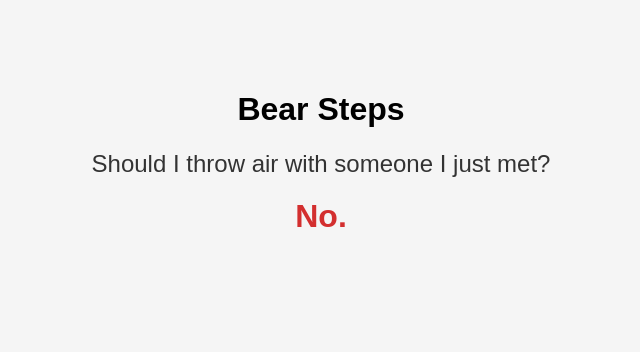
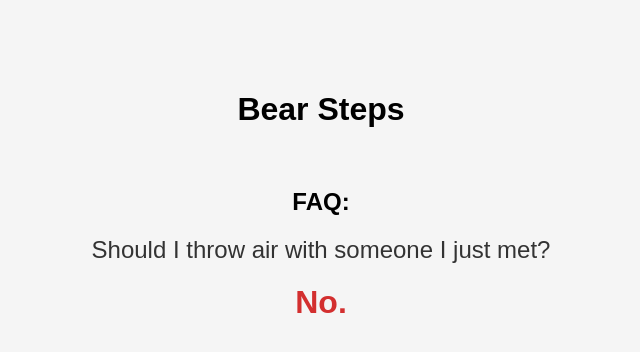
Before and after one commit to johnschoeman/bear-steps, a plain HTML site: page index.html in a window 1280 px wide. Shown: the whole page, without its empty margins (319-959 px from the left). Drawn offline with Linux system fonts and the light colour scheme.

Commit message:
Add FAQ header

```diff
--- a/index.html
+++ b/index.html
@@ -1,5 +1,6 @@
 <!DOCTYPE html>
 <html lang="en">
+
 <head>
   <meta charset="UTF-8">
   <meta name="viewport" content="width=device-width, initial-scale=1.0">
@@ -13,11 +14,13 @@
       text-align: center;
       background-color: #f5f5f5;
     }
+
     .question {
       font-size: 24px;
       margin-bottom: 20px;
       color: #333;
     }
+
     .answer {
       font-size: 32px;
       font-weight: bold;
@@ -25,9 +28,13 @@
     }
   </style>
 </head>
+
 <body>
   <h1>Bear Steps</h1>
+  <br />
+  <h2>FAQ:</h2>
   <div class="question">Should I throw air with someone I just met?</div>
   <div class="answer">No.</div>
 </body>
+
 </html>
```
Lines whose indentation alone changed are shown as unchanged.
